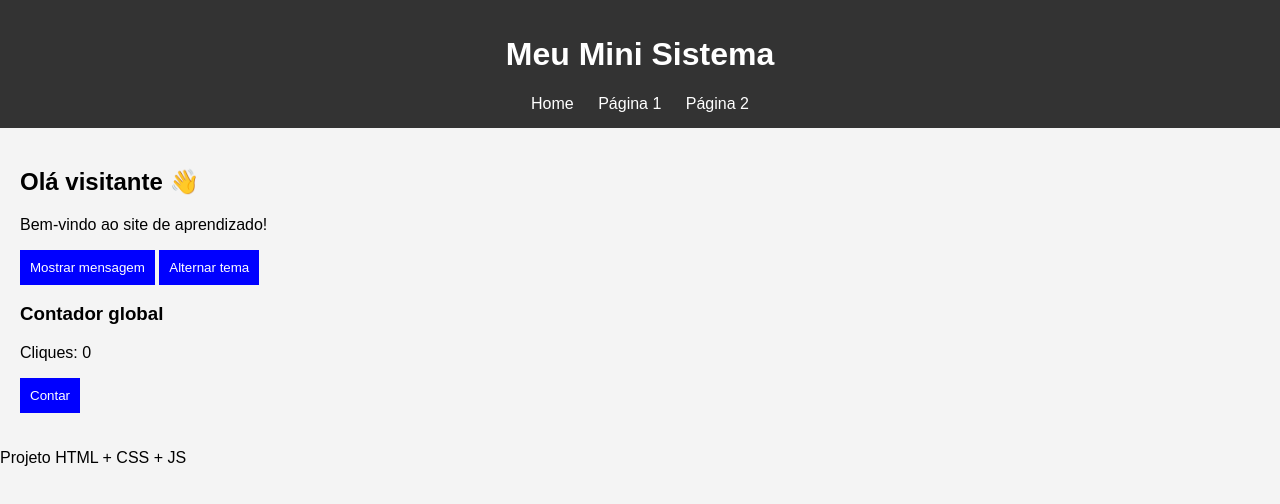
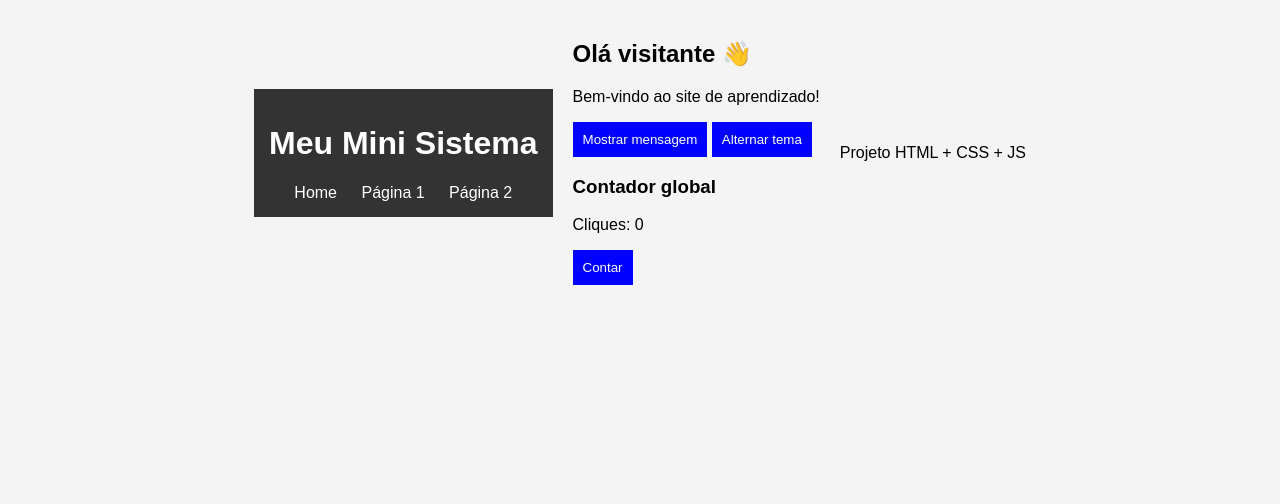
Before and after one commit to kaidou0548/kaidou0548.github.io, a plain HTML site: page index.html in a window 1280 px wide. Drawn offline with Linux system fonts and the light colour scheme.

Commit message:
Update style.css

```diff
--- a/style.css
+++ b/style.css
@@ -2,6 +2,9 @@ body {
     font-family: Arial, sans-serif;
     margin: 0;
     background-color: #f4f4f4;
+    display: flex;
+    justify-content: center;
+    align-items:center
 }
 
 header {
```
